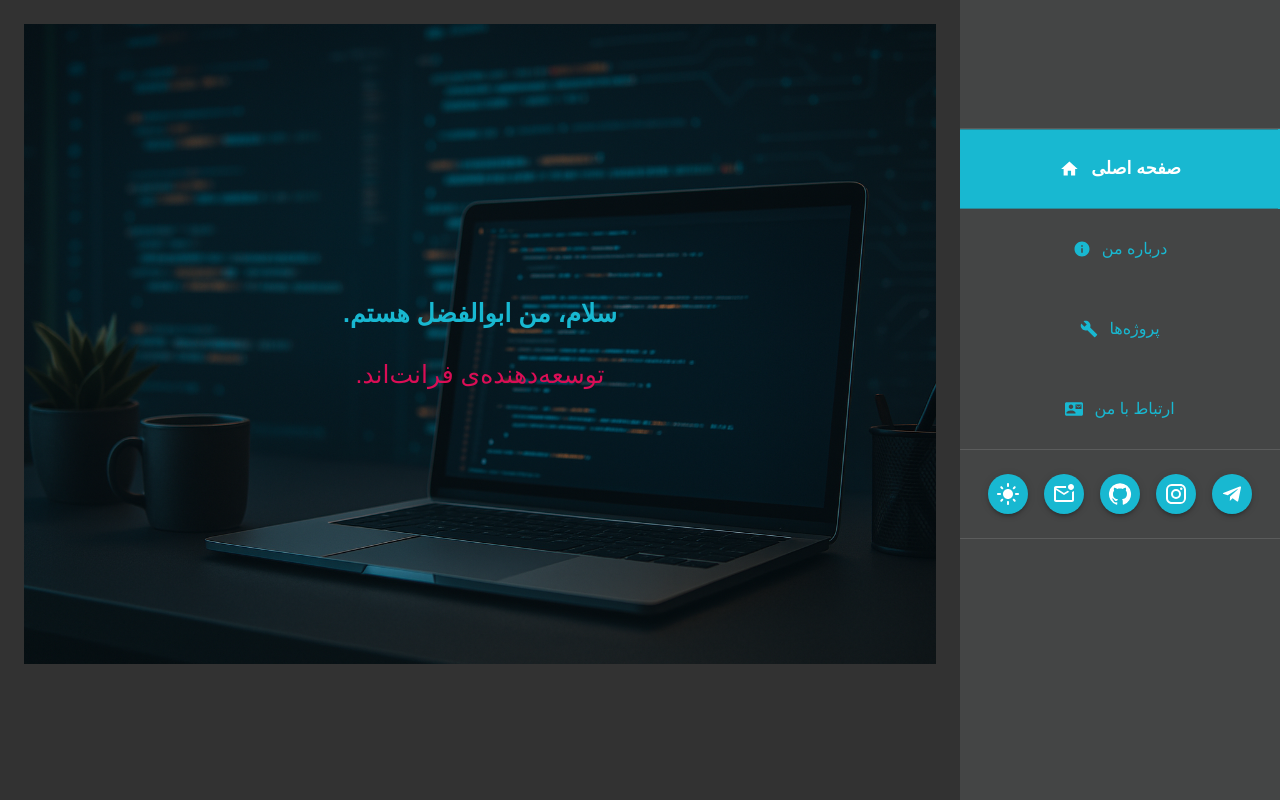
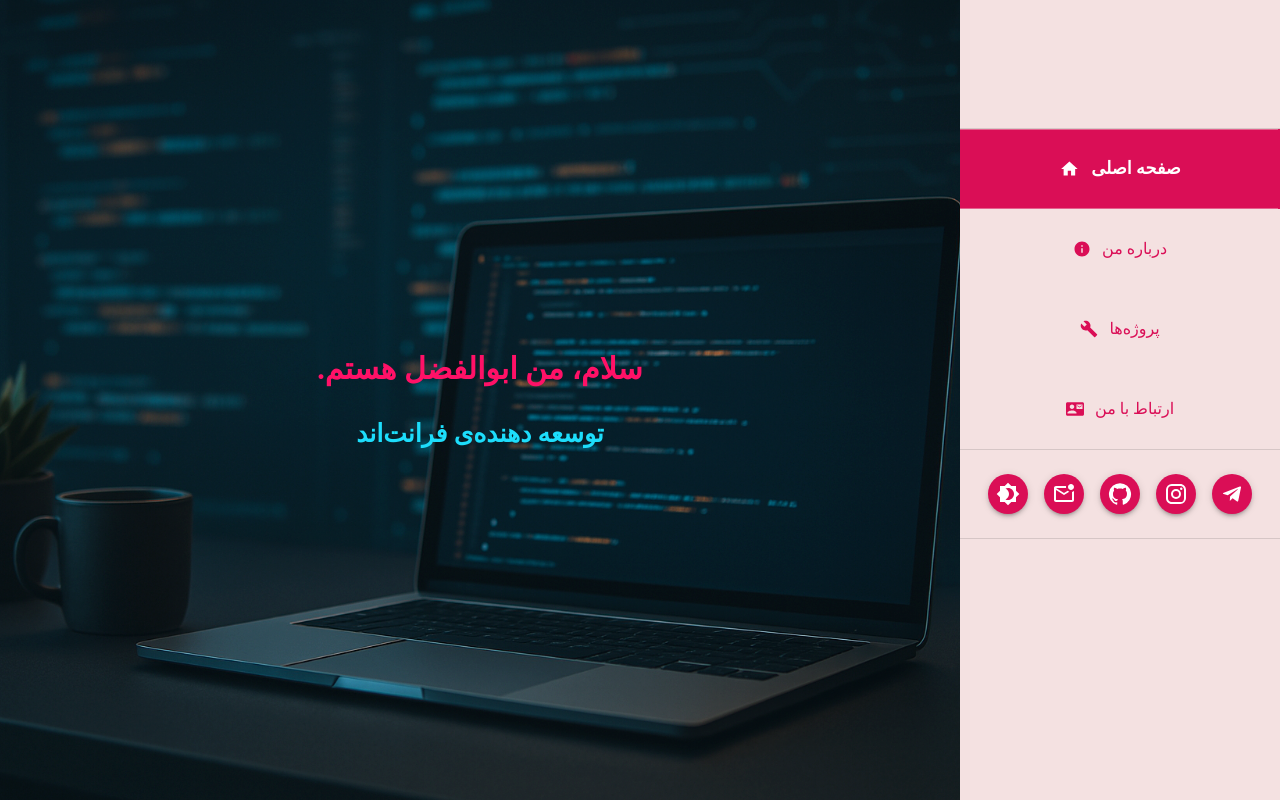
Before and after one commit to Abolfazlmhz/portfolio, a React (Create React App) app: page / in a window 1280 px wide. Built offline with nearby package versions, Linux system fonts and the light colour scheme; a small style sheet from the web is missing.

Commit message:
feat: complete Home and add animition fix: fix some bugs

```diff
--- a/src/components/ChangeTheme.jsx
+++ b/src/components/ChangeTheme.jsx
@@ -4,11 +4,13 @@ import CssBaseline from "@mui/material/CssBaseline";
 import { lightTheme, darkTheme } from "../theme";
 import App from "../App";
 import { createContext } from "react";
+import { useMediaQuery } from "@mui/material";
+export const themeContext = createContext()
 
-export const themeContext = createContext()
+
+
 function ChangeTheme() {
-  const [isDarkMode, setIsDarkMode] = useState(true);
-
+  const [isDarkMode, setIsDarkMode] = useState(useMediaQuery("(prefers-color-scheme:dark)"));
   const toggleTheme = () => {
     setIsDarkMode((prevMode) => !prevMode);
   };
--- a/src/components/DrawerPanel.jsx
+++ b/src/components/DrawerPanel.jsx
@@ -18,6 +18,7 @@ const DrawerPanel = ({setDrawerOpen, isDrawerOpen,activeTab,handleTabChange}) =>
           height: "50px",
           minWidth: "unset",
           boxShadow: 3,
+          zIndex: 10,
         }}
       >
         <MenuIcon />
--- a/src/components/Layout.jsx
+++ b/src/components/Layout.jsx
@@ -29,10 +29,7 @@ function Layout() {
           overflowY: "auto",
         }}
       >
-        <Sidebar
-          activeTab={activeTab}
-          onTabChange={handleTabChange}
-        />
+        <Sidebar activeTab={activeTab} onTabChange={handleTabChange} />
       </Grid>
 
       <Grid
@@ -44,6 +41,9 @@ function Layout() {
         sx={{
           bgcolor: "background.default",
           height: "100%",
+          "& .css-19kzrtu": {
+            p: 0,
+          },
         }}
       >
         {isSmallScreen ? (
--- a/src/components/Sidebar.jsx
+++ b/src/components/Sidebar.jsx
@@ -12,7 +12,7 @@ const Sidebar = ({ activeTab, onTabChange }) => {
         variant="h1"
         sx={{
           textAlign: "center",
-          animation: "rotate 2s ease-in",
+          animation: "rotate .7s ease-in",
           my: 2,
           px: 2,
           fontWeight: "bolder",
--- /dev/null
+++ b/src/components/helpers/TypingText.jsx
@@ -0,0 +1,37 @@
+import { useState, useEffect } from "react";
+import { Typography } from "@mui/material";
+
+const TypingText = ({ text, speed, fontSize, color, delay = 0 }) => {
+  const [displayedText, setDisplayedText] = useState("");
+
+  useEffect(() => {
+    let i = 0;
+    const timer = setTimeout(() => {
+      const interval = setInterval(() => {
+        if (i < text.length) {
+          const nextChar = text[i];
+          setDisplayedText((prev) => prev + nextChar);
+          i++;
+        } else {
+          clearInterval(interval);
+        }
+      }, speed);
+    }, delay);
+    return () => clearTimeout(timer);
+  }, [text, speed, delay]);
+
+  return (
+    <Typography
+      variant="h2"
+      sx={{
+        fontSize,
+        fontWeight: "bolder",
+        color,
+      }}
+    >
+      {displayedText}
+    </Typography>
+  );
+};
+
+export default TypingText;
--- a/src/pages/Home.jsx
+++ b/src/pages/Home.jsx
@@ -1,5 +1,6 @@
-import { Typography, Box } from "@mui/material";
+import { Box } from "@mui/material";
 import heroImage from "../assets/photos/Home.png";
+import TypingText from "../components/helpers/TypingText";
 
 const Home = () => {
   return (
@@ -10,24 +11,27 @@ const Home = () => {
         justifyContent: "center",
         alignItems: "center",
         gap: "2rem",
-        height: "80vh",
+        height: "100vh",
         backgroundImage: `url(${heroImage})`,
         backgroundSize: "cover",
-              backgroundPosition: "center",
+        backgroundPosition: "center",
+        filter: "brightness(1.2)",
       }}
     >
-      <Typography
-        variant="h2"
-        sx={{ fontSize: "25px", fontWeight: "bolder", color: "primary.main" }}
-      >
-        سلام، من ابوالفضل هستم.
-      </Typography>
-      <Typography
-        variant="h3"
-        sx={{ fontSize: "25px", color: "secondary.main" }}
-      >
-        توسعه‌دهنده‌ی فرانت‌اند.
-      </Typography>
+      <TypingText
+        text="سلام، من ابوالفضل هستم."
+        speed={70}
+        fontSize="30px"
+        color="primary.main"
+      />
+
+      <TypingText
+        text="توسعه‌ دهنده‌ی فرانت‌اند"
+        speed={70}
+        fontSize="25px"
+        color="secondary.main"
+        delay={2000}
+      />
     </Box>
   );
 };
--- a/src/theme.jsx
+++ b/src/theme.jsx
@@ -15,7 +15,7 @@ export const lightTheme = createTheme({
       main: "#da0e56",
     },
     secondary: {
-      main: "#3f65b6",
+      main: "#18b8d1",
     },
   },
 });
```
